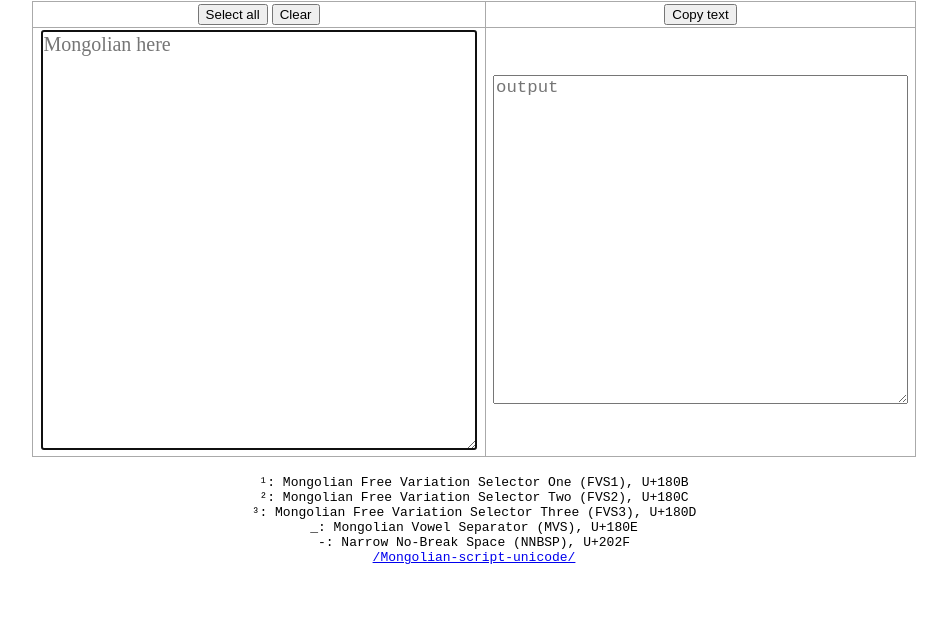
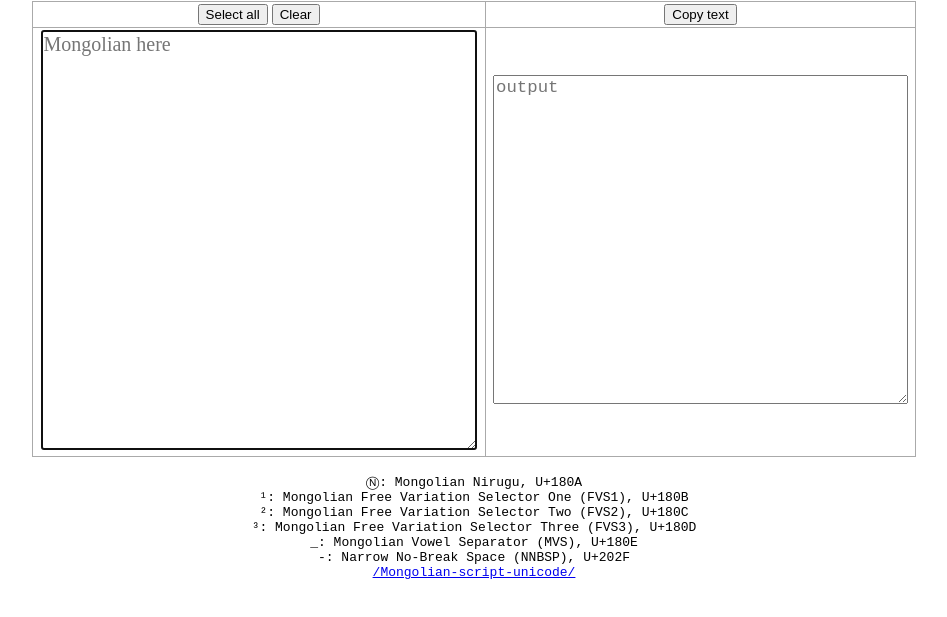
Before and after one commit to victorlee/Mongolian-script-to-Latin, a plain HTML site: page index.html in a window 1280 px wide. Shown: the part 79-696 px from the top of the page, without its empty margins (166-1113 px from the left). Drawn offline with Linux system fonts and the light colour scheme; a web font is replaced by a local one.

Commit message:
Update index.html

```diff
--- a/index.html
+++ b/index.html
@@ -29,6 +29,7 @@
 
 
         var latreplaced = {
+"᠊":"Ⓝ",
 "᠋":"¹",
 "᠌":"²",
 "᠍":"³",
@@ -167,6 +168,7 @@ oninput="onLatinTextChange(this.value)" style="font-family: 'Mongolian White'; f
 </tr>
 </tbody>
 </table><br><div style="font-family:Monospace">
+	Ⓝ: Mongolian Nirugu, U+180A<br>
 	¹: Mongolian Free Variation Selector One (FVS1), U+180B<br>
 	²: Mongolian Free Variation Selector Two (FVS2), U+180C<br>
 	³: Mongolian Free Variation Selector Three (FVS3), U+180D<br>
```
